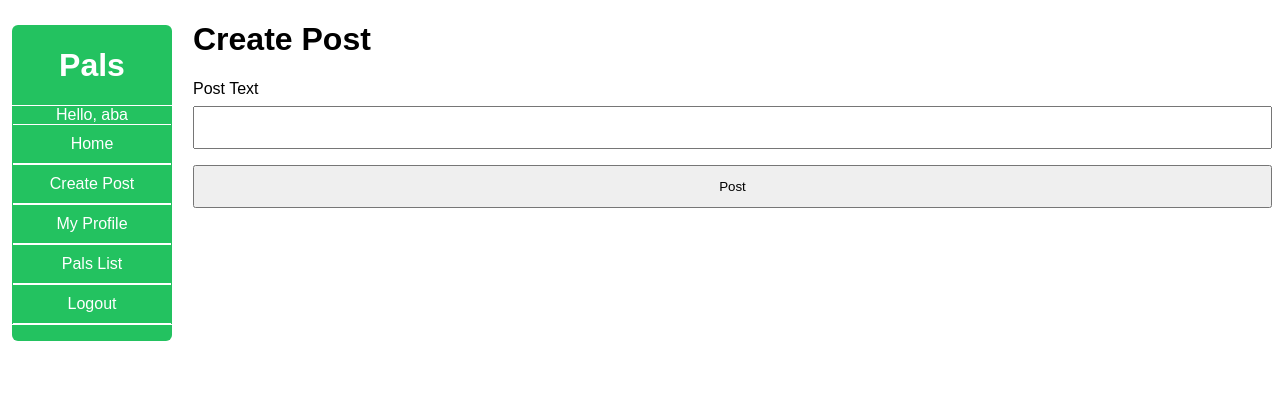
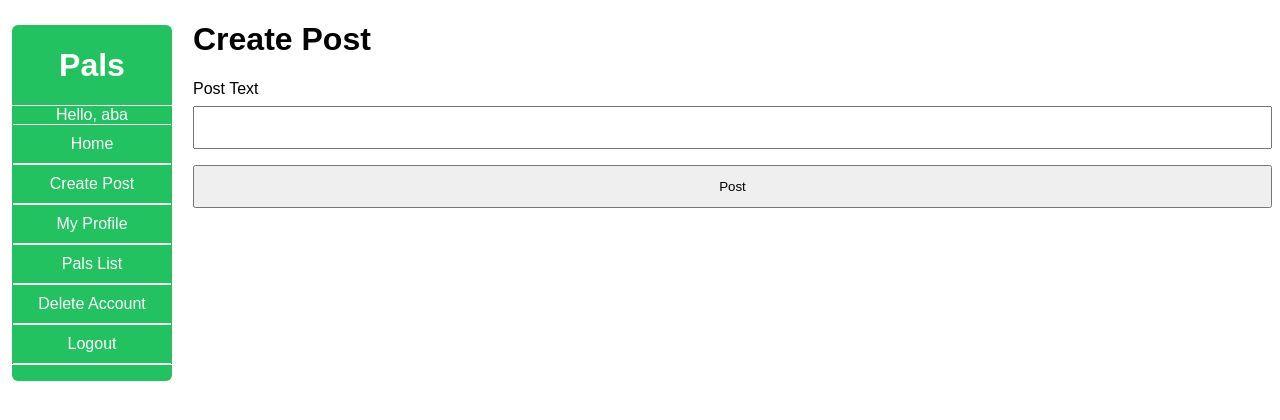
Before and after one commit to Benno1472/pals, a Django app: page /myapp/create/ in a window 1280 px wide. Shown: the top 420 px of the page. Run offline with Django 3.2, Linux system fonts and the light colour scheme; a user stored in the database is signed in; some web fonts are replaced.

Commit message:
Add delete account link.

```diff
--- a/mysite/myapp/templates/base.html
+++ b/mysite/myapp/templates/base.html
@@ -23,6 +23,7 @@
             <li><a href="{% url 'create_post' %}">Create Post</a></li>
             <li><a href="{% url 'profile' user.username %}">My Profile</a></li>
             <li><a href="#">Pals List</a></li>
+            <li><a href="{% url 'delete_check' %}">Delete Account</a></li>
             <li><a href="{% url 'logout' %}">Logout</a></li>
             {% else %}
             <li><a href="{% url 'login' %}">Login</a></li>
```
